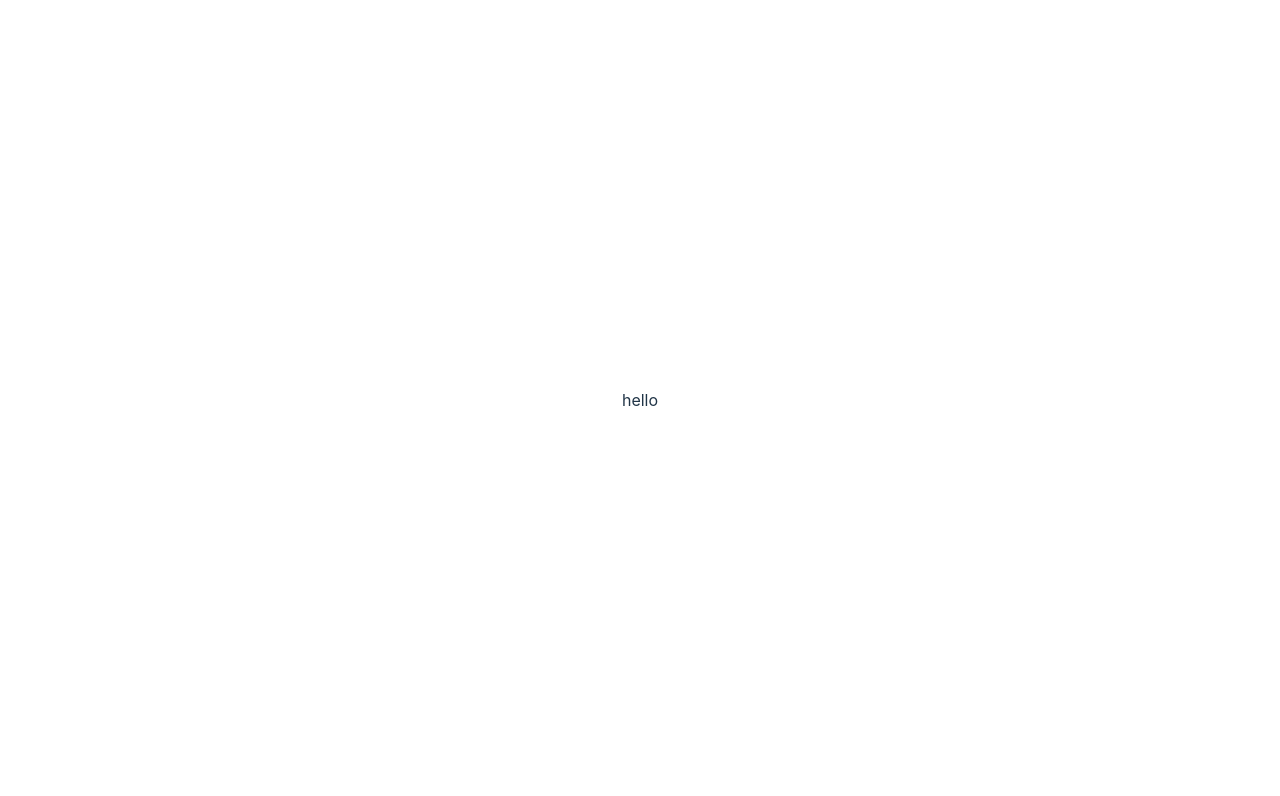
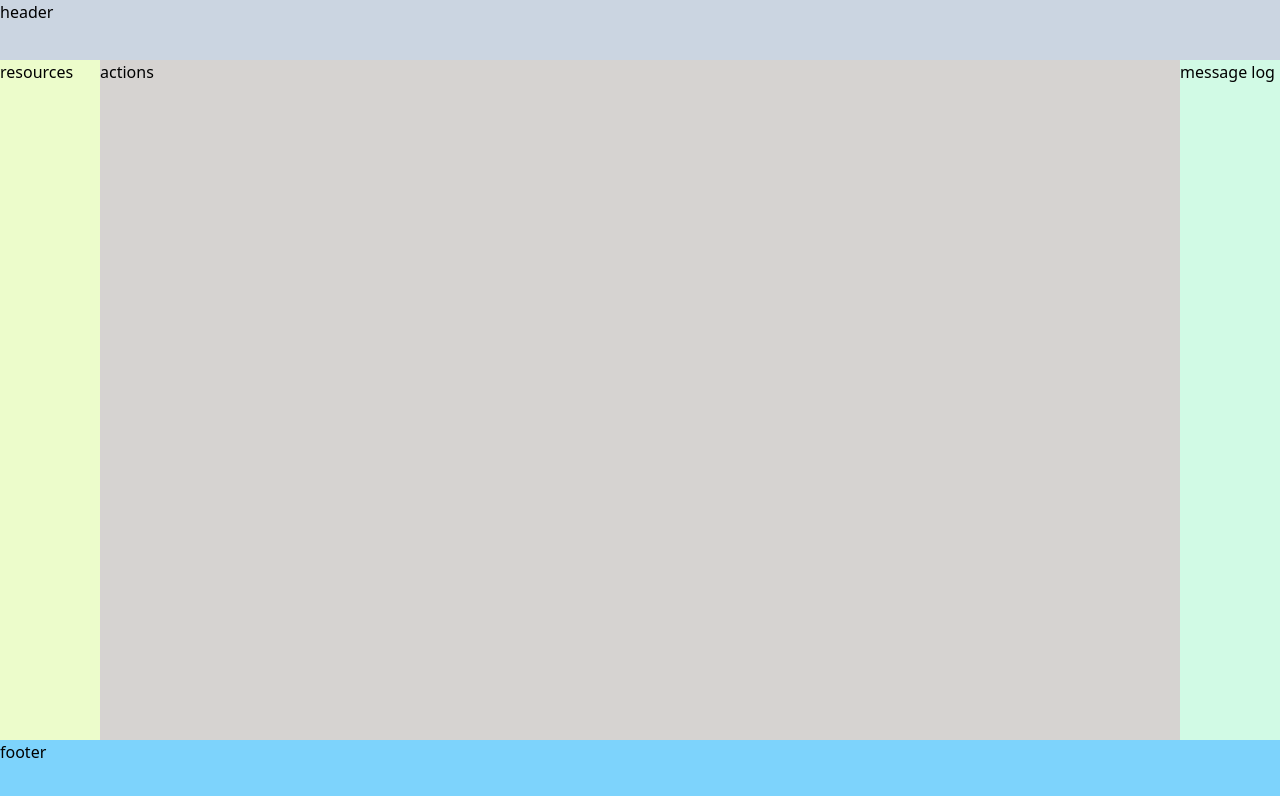
Before and after one commit to drock07/re-evolve, a React (Vite) app: page / in a window 1280 px wide. Shown: the top 796 px of the page. Built offline with nearby package versions, Linux system fonts and the light colour scheme.

Commit message:
Add Tailwind.css and basic layout

```diff
--- a/package.json
+++ b/package.json
@@ -20,7 +20,11 @@
     "@types/react": "^18.0.17",
     "@types/react-dom": "^18.0.6",
     "@vitejs/plugin-react": "^2.1.0",
+    "autoprefixer": "^10.4.12",
+    "postcss": "^8.4.18",
     "prettier": "2.7.1",
+    "prettier-plugin-tailwindcss": "^0.1.13",
+    "tailwindcss": "^3.1.8",
     "typescript": "^4.6.4",
     "vite": "^3.1.0",
     "vite-tsconfig-paths": "^3.5.1"
--- /dev/null
+++ b/postcss.config.cjs
@@ -0,0 +1,6 @@
+module.exports = {
+  plugins: {
+    tailwindcss: {},
+    autoprefixer: {},
+  },
+}
--- a/src/App.css
+++ /dev/null
@@ -1,6 +0,0 @@
-#root {
-  max-width: 1280px;
-  margin: 0 auto;
-  padding: 2rem;
-  text-align: center;
-}
--- a/src/App.tsx
+++ b/src/App.tsx
@@ -1,10 +1,19 @@
-import './App.css'
 import { GameContextProvider } from './contexts/GameContext'
 
 function App() {
   return (
     <GameContextProvider>
-      <div className='App'>hello</div>
+      <div className='grid h-full w-full grid-cols-site-layout grid-rows-site-layout'>
+        <header className='col-span-3 bg-slate-300'>header</header>
+
+        <div className='bg-lime-100'>resources</div>
+
+        <div className='bg-stone-300'>actions</div>
+
+        <div className='bg-emerald-100'>message log</div>
+
+        <footer className='col-span-3 bg-sky-300'>footer</footer>
+      </div>
     </GameContextProvider>
   )
 }
--- a/src/index.css
+++ b/src/index.css
@@ -1,70 +1,10 @@
-:root {
-  font-family: Inter, Avenir, Helvetica, Arial, sans-serif;
-  font-size: 16px;
-  line-height: 24px;
-  font-weight: 400;
+@tailwind base;
+@tailwind components;
+@tailwind utilities;
 
-  color-scheme: light dark;
-  color: rgba(255, 255, 255, 0.87);
-  background-color: #242424;
-
-  font-synthesis: none;
-  text-rendering: optimizeLegibility;
-  -webkit-font-smoothing: antialiased;
-  -moz-osx-font-smoothing: grayscale;
-  -webkit-text-size-adjust: 100%;
+html,
+body,
+#root {
+  width: 100%;
+  height: 100%;
 }
-
-a {
-  font-weight: 500;
-  color: #646cff;
-  text-decoration: inherit;
-}
-a:hover {
-  color: #535bf2;
-}
-
-body {
-  margin: 0;
-  display: flex;
-  place-items: center;
-  min-width: 320px;
-  min-height: 100vh;
-}
-
-h1 {
-  font-size: 3.2em;
-  line-height: 1.1;
-}
-
-button {
-  border-radius: 8px;
-  border: 1px solid transparent;
-  padding: 0.6em 1.2em;
-  font-size: 1em;
-  font-weight: 500;
-  font-family: inherit;
-  background-color: #1a1a1a;
-  cursor: pointer;
-  transition: border-color 0.25s;
-}
-button:hover {
-  border-color: #646cff;
-}
-button:focus,
-button:focus-visible {
-  outline: 4px auto -webkit-focus-ring-color;
-}
-
-@media (prefers-color-scheme: light) {
-  :root {
-    color: #213547;
-    background-color: #ffffff;
-  }
-  a:hover {
-    color: #747bff;
-  }
-  button {
-    background-color: #f9f9f9;
-  }
-}
--- /dev/null
+++ b/tailwind.config.cjs
@@ -0,0 +1,15 @@
+/** @type {import('tailwindcss').Config} */
+module.exports = {
+  content: ['./index.html', './src/**/*.{js,ts,jsx,tsx}'],
+  theme: {
+    extend: {
+      gridTemplateColumns: {
+        'site-layout': '100px 1fr 100px',
+      },
+      gridTemplateRows: {
+        'site-layout': '60px 1fr 60px',
+      },
+    },
+  },
+  plugins: [],
+}
```
Also changed, not shown: 1 other file (tests, documents, lock files or other folders).
